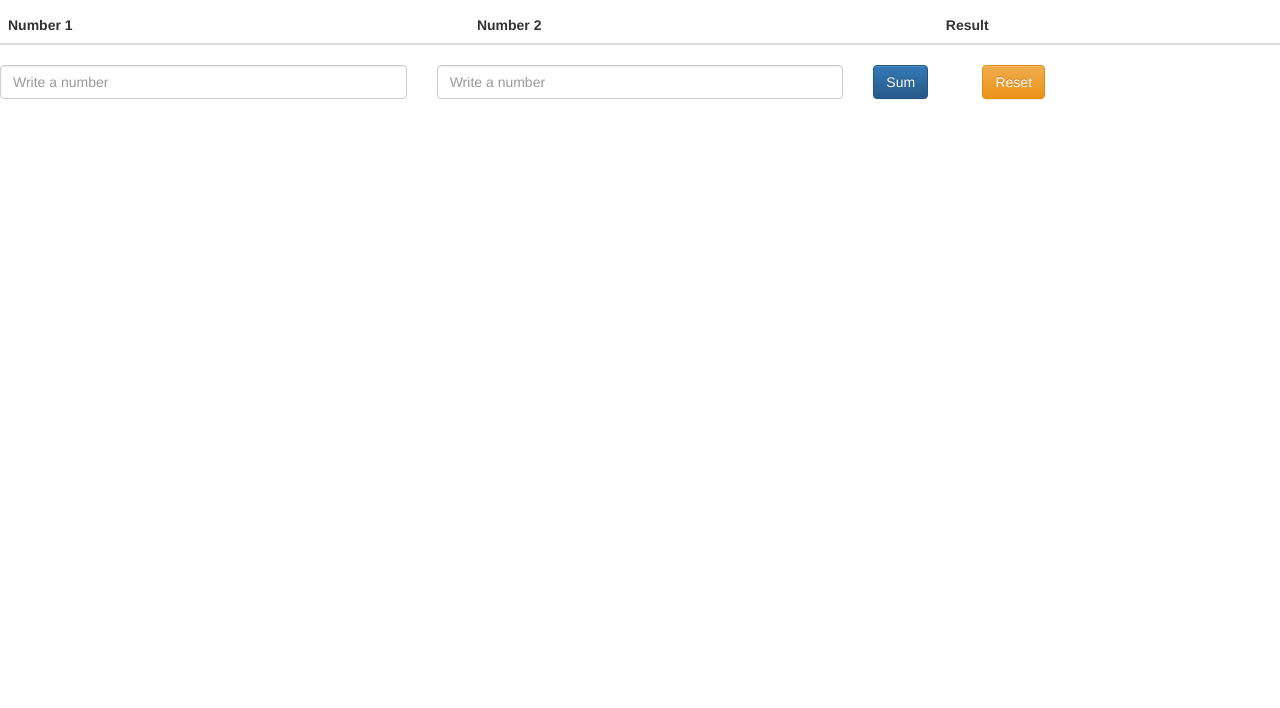
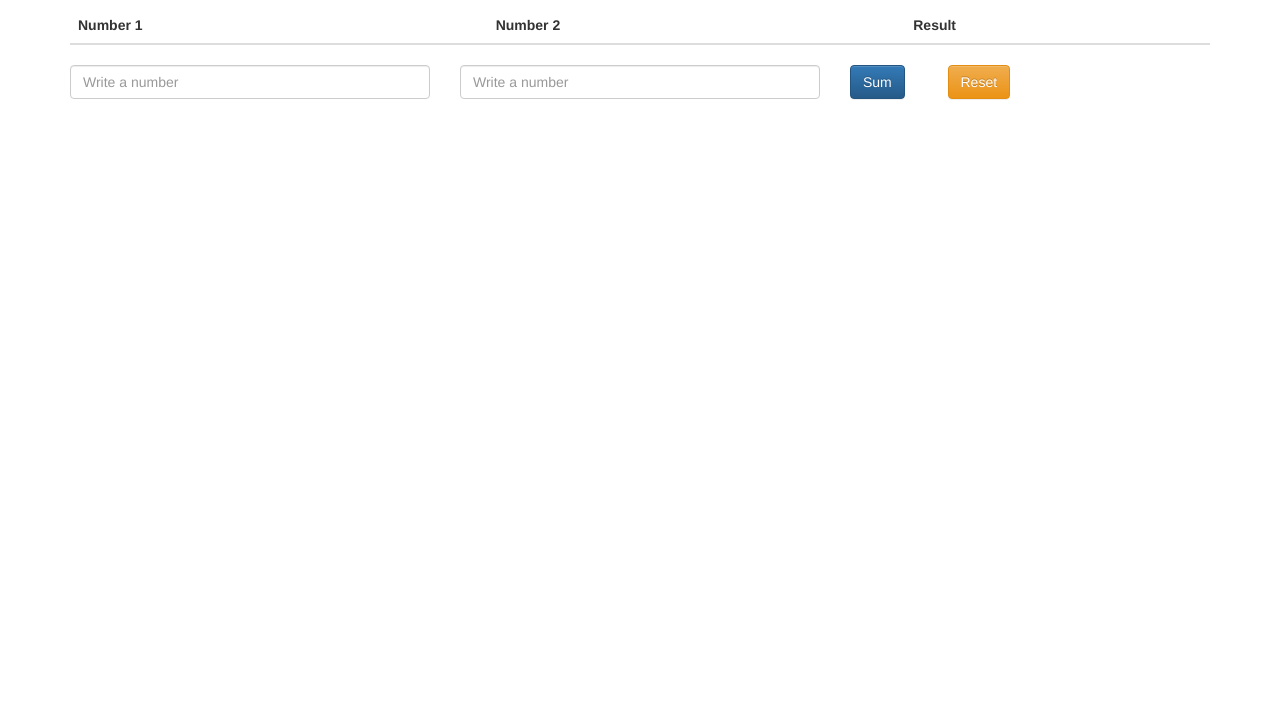
Before and after one commit to jorgwel/grails_example, a plain HTML site: page view_project/index.html in a window 1280 px wide. Shown: the part 92-800 px from the top of the page. Drawn offline with Linux system fonts and the light colour scheme.

Commit message:
Improvements to UI

```diff
--- a/view_project/index.html
+++ b/view_project/index.html
@@ -12,7 +12,7 @@
 
 <h1>Sum Calculator</h1>
 <h4>Click on Sum to add a new sum and it's result</h3>
-
+    <div class="container" role="main">
         <table class="table">
             <thead>
             <tr>
@@ -26,13 +26,19 @@
         </table>
 
 
-  <div  class="row">
-    <div class="col-sm-4" id="number1Container"><input class="form-control" id="number1" type="text" placeHolder="Write a number"></div>
-    <div class="col-sm-4" id="number2Container"><input class="form-control" id="number2" type="text" placeHolder="Write a number"></div>
-    <div class="col-sm-1"><button id="sumButton" type="button" class="btn btn-primary">Sum</button></div>
-    <div class="col-sm-1"><button id="resetButton" type="button" class="btn btn-warning">Reset</button></div>
+        <div class="row">
+            <div class="col-sm-4" id="number1Container"><input class="form-control" id="number1" type="text"
+                                                               placeHolder="Write a number"></div>
+            <div class="col-sm-4" id="number2Container"><input class="form-control" id="number2" type="text"
+                                                               placeHolder="Write a number"></div>
+            <div class="col-sm-1">
+                <button id="sumButton" type="button" class="btn btn-primary">Sum</button>
             </div>
-
+            <div class="col-sm-1">
+                <button id="resetButton" type="button" class="btn btn-warning">Reset</button>
+            </div>
+        </div>
+    </div>
     <div id="rowTmp" style="display: none">
     </div>
     <div id="errorTmp" style="display: none">
```
Lines whose indentation alone changed are shown as unchanged.
